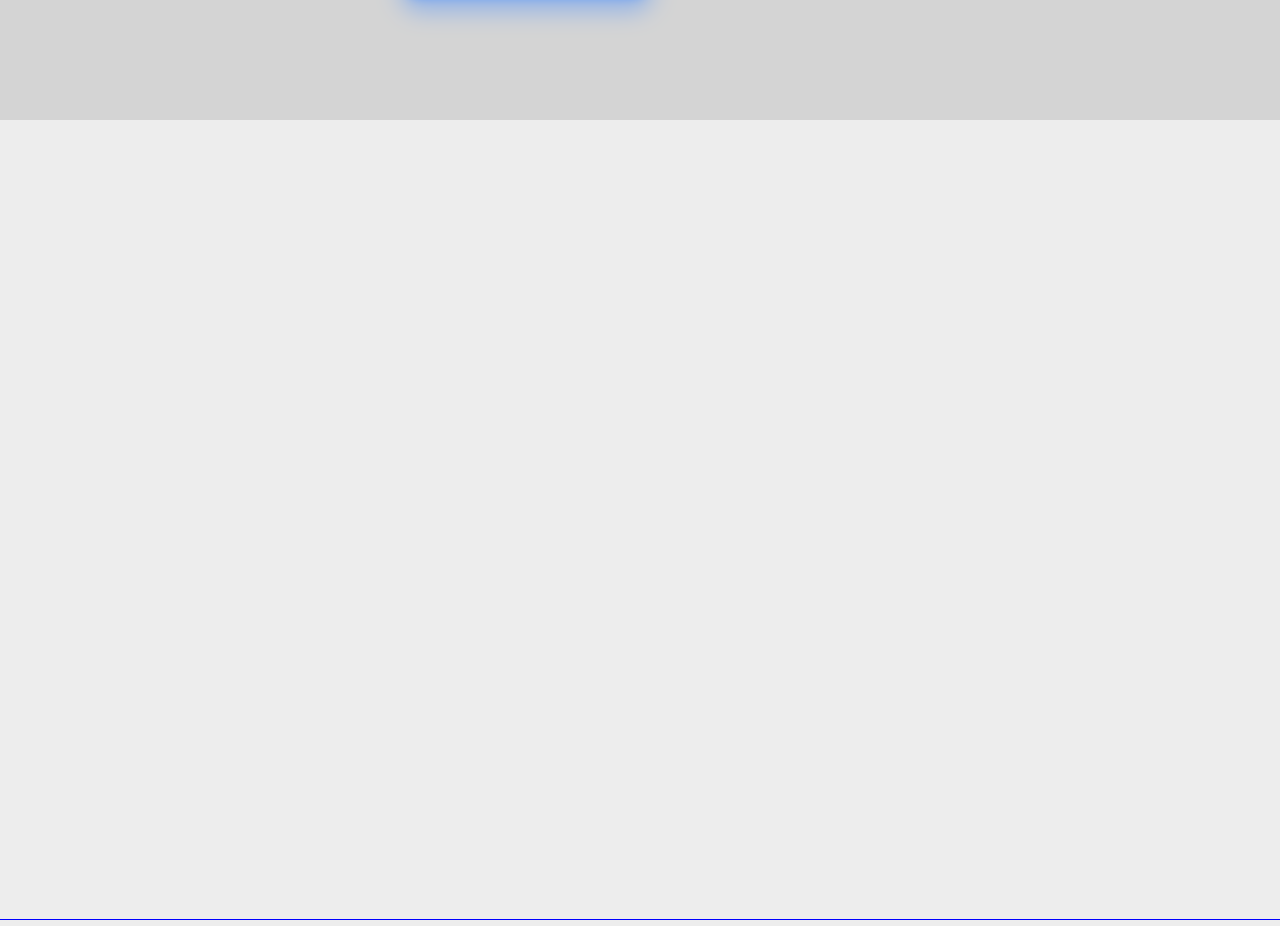
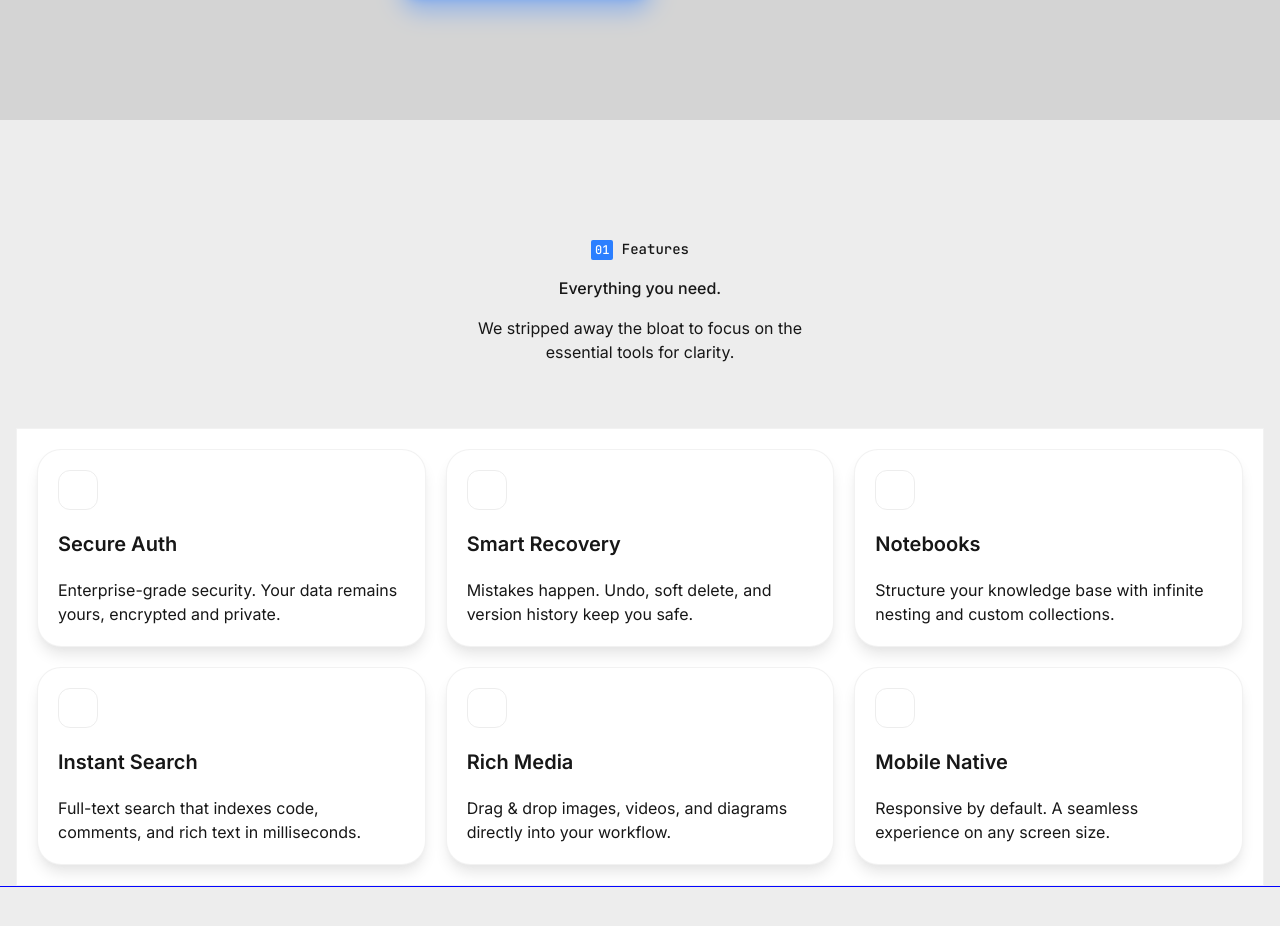
Before and after one commit to Prateek1789/Notes-App, a Next.js app in the folder v2-nextjs/: page / in a window 1280 px wide. Shown: the part 440-1366 px from the top of the page. Built offline with nearby package versions, Linux system fonts and the light colour scheme.

Commit message:
Chore: Created initial layout for the feature section

```diff
--- a/v2-nextjs/src/components/sections/FeatureGrid.tsx
+++ b/v2-nextjs/src/components/sections/FeatureGrid.tsx
@@ -1,8 +1,63 @@
 
 const FeatureGrid = () => {
+    const features = [
+        {
+            id: 1,
+            title: "Secure Auth",
+            summary: "Enterprise-grade security. Your data remains yours, encrypted and private.",
+        },
+        {
+            id: 2,
+            title: 'Smart Recovery',
+            summary: "Mistakes happen. Undo, soft delete, and version history keep you safe."
+        },
+        {
+            id: 3,
+            title: "Notebooks",
+            summary: "Structure your knowledge base with infinite nesting and custom collections.",
+        },
+        {
+            id: 4,
+            title: "Instant Search",
+            summary: "Full-text search that indexes code, comments, and rich text in milliseconds."
+        },
+        {
+            id: 5,
+            title: "Rich Media",
+            summary: "Drag & drop images, videos, and diagrams directly into your workflow."
+        },
+        {
+            id: 6,
+            title: "Mobile Native",
+            summary: "Responsive by default. A seamless experience on any screen size."
+        },
+    ];
+
     return (
-        <section id="feature">
-
+        <section id="feature"
+                 className="h-auto pt-30 px-4 flex flex-col items-center justify-center gap-8">
+            <div className="flex flex-col gap-4 items-center justify-center">
+                <span className="font-mono text-sm font-medium">
+                    <span className="py-0.5 text-xs px-1 bg-primary text-white rounded-sm">01</span>
+                    {" Features"}
+                </span>
+                <h2 className="text-h2 font-medium">Everything you need.</h2>
+                <p className="max-w-[35ch] text-center">
+                    We stripped away the bloat to focus on the essential tools for clarity.
+                </p>
+            </div>
+            <div className="w-full h-full md:w-[80%] xl:w-full mt-8 p-5 bg-white rounded-5xl border border-neutral-200/50 grid grid-cols-1 lg:grid-cols-2 xl:grid-cols-3 grid-rows-[repeat(6),calc(100%/6)] lg:grid-rows-[repeat(3),calc(100%/3)] xl:grid-rows-[repeat(2),50%] gap-5">
+                {features.map(feature => {
+                    return (
+                        <div key={feature.id}
+                             className="w-full h-full p-5 grid grid-rows-subgrid row-span-3 bg-white rounded-3xl border border-neutral-200/50 shadow-lg shadow-neutral-200">
+                            <div className="h-10 w-10 rounded-xl border border-neutral-200/70"></div>
+                            <h3 className="text-xl font-semibold">{feature.title}</h3>
+                            <p className="">{feature.summary}</p>
+                        </div>
+                    )
+                })}
+            </div>
         </section>
     )
 };
```
